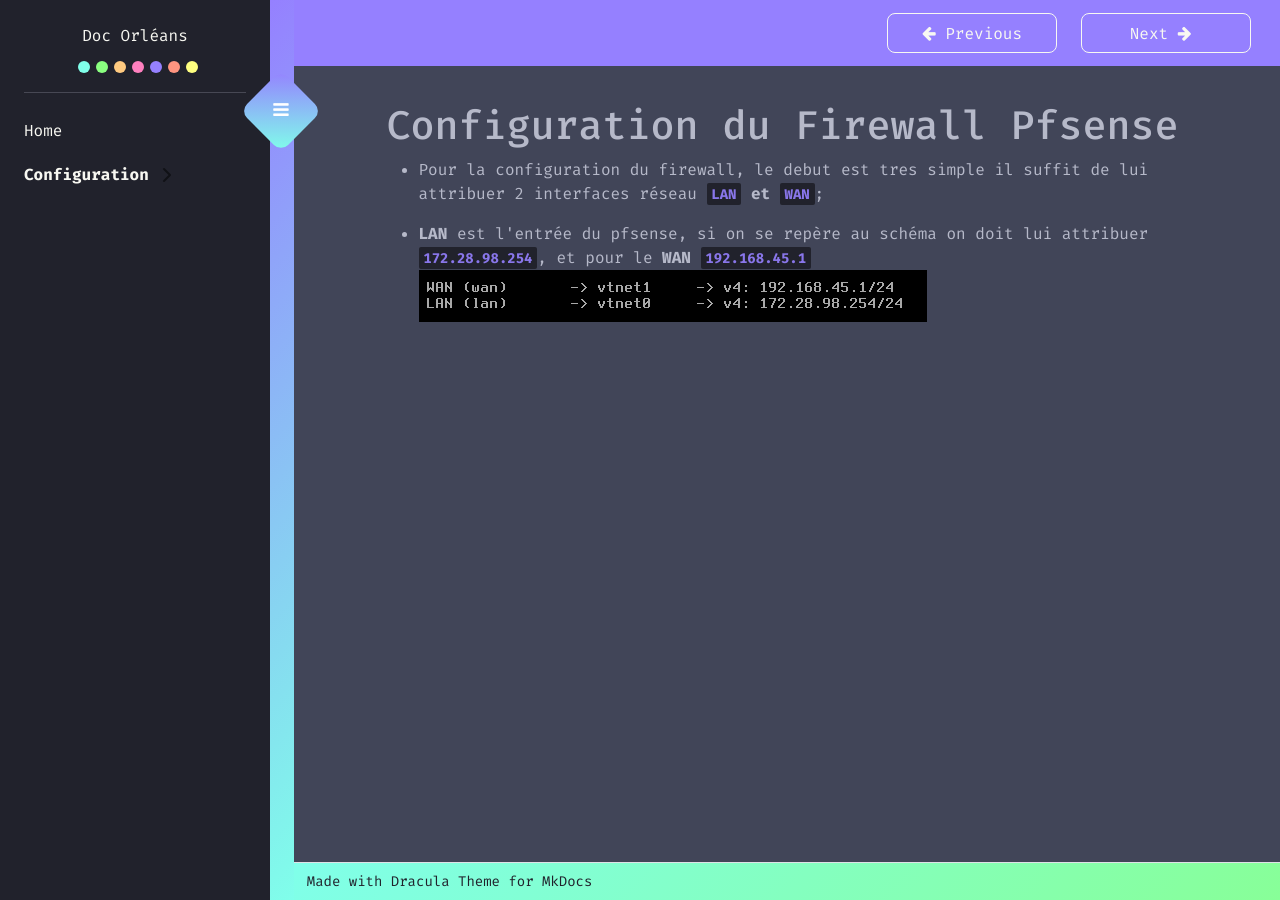
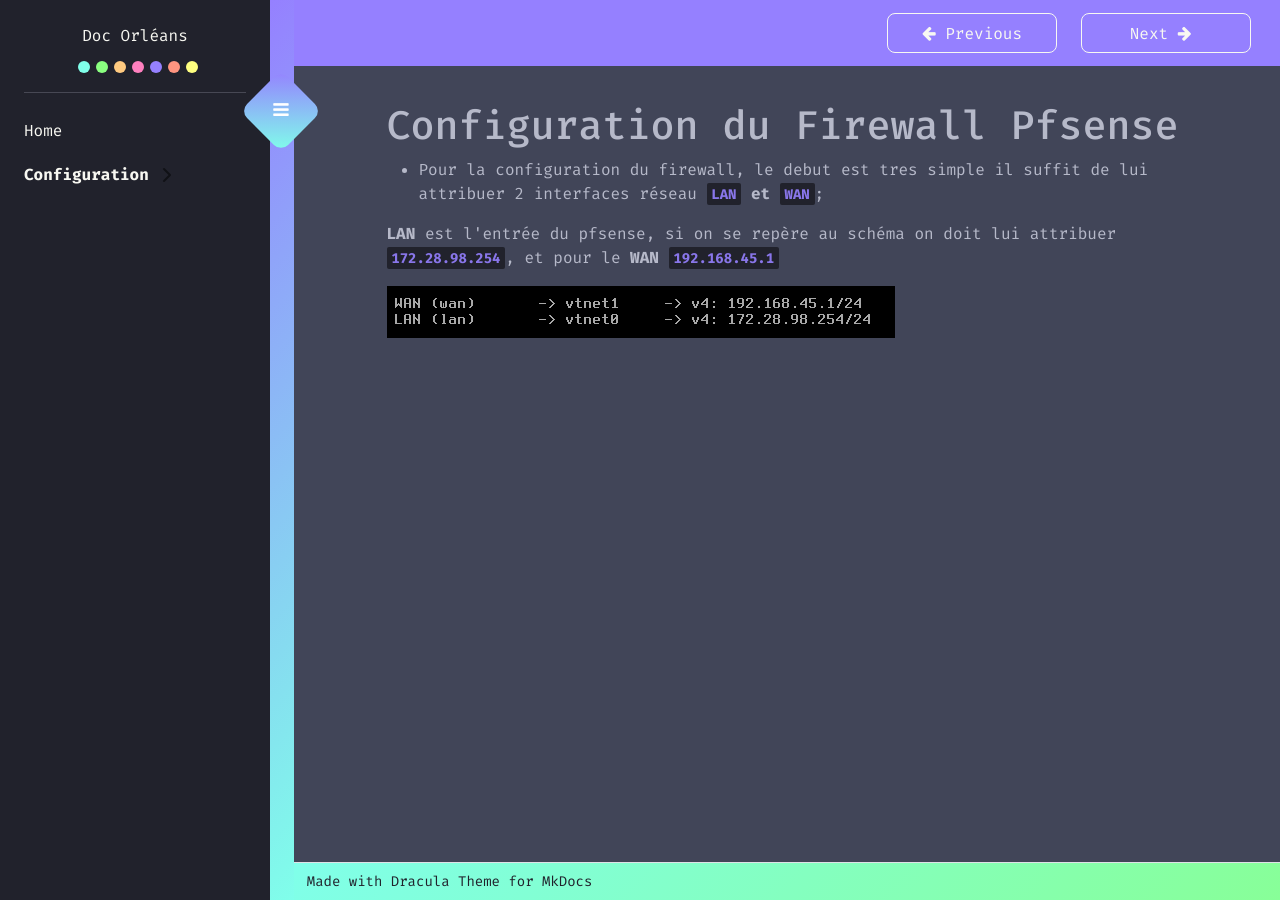
Before and after one commit to eRaETatsuya/OrleansSIO.github.io, an MkDocs documentation site: the page built from docs/pfsense.md, in a window 1280 px wide. Built offline with MkDocs 1.6.1 and Material for MkDocs 9.7.7, drawn with Linux system fonts in a browser that asks for light colours.

Commit message:
Update pfsense.md

```diff
--- a/docs/pfsense.md
+++ b/docs/pfsense.md
@@ -2,6 +2,6 @@
 
 - Pour la configuration du firewall, le debut est tres simple il suffit de lui attribuer 2 interfaces réseau **`LAN`** **et** **`WAN`**;
 
-- **LAN** est l'entrée du pfsense, si on se repère au schéma on doit lui attribuer **`172.28.98.254`**, et pour le **WAN** **`192.168.45.1`**
-</br>
+**LAN** est l'entrée du pfsense, si on se repère au schéma on doit lui attribuer **`172.28.98.254`**, et pour le **WAN** **`192.168.45.1`**
+
 ![pfsense](pfsense.PNG)
```
